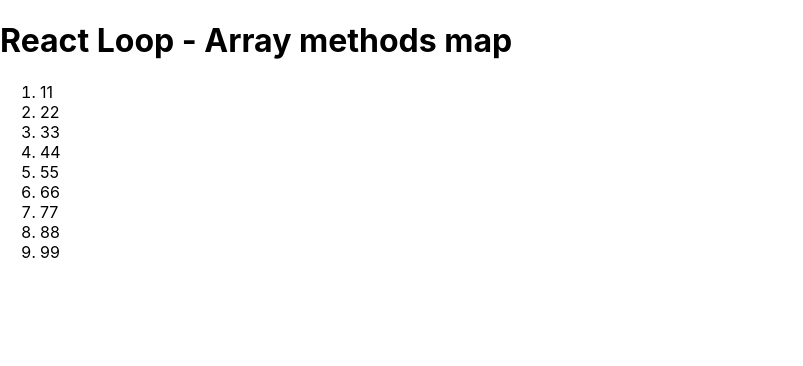
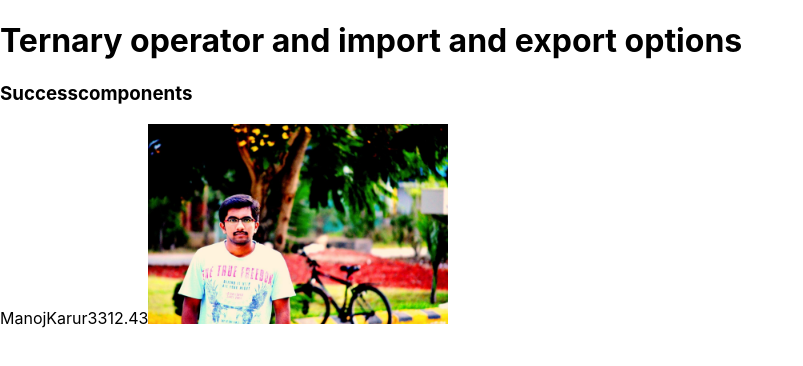
Before and after one commit to mu-kumaran/reacttutorial, a React (Create React App) app: page / in a window 1280 px wide. Shown: the top 366 px of the page, without its empty margins (0-803 px from the left). Built offline with nearby package versions, Linux system fonts and the light colour scheme.

Commit message:
Files updation

```diff
--- a/src/App.js
+++ b/src/App.js
@@ -9,6 +9,27 @@
   }
 }
 export default App*/
+
+import Failcomponents from "./components/Failcomponents";
+import Successcomponents from "./components/Successcomponents";
+import {name, place, age, data, photo} from "./components/Commonfilevar"
+
+function Manoj()
+{
+  var test = true;
+  return(
+    <>
+      <h1>Ternary operator and import and export options</h1>
+      <h3>{test?<Successcomponents />:<Failcomponents/>}</h3>
+      {name}
+      {place}
+      {age}
+      {data}
+      <img src={photo} alt="manoj in CSIR-SERC" height='200px' width='300px'></img>
+    </>
+  )
+}
+export default Manoj
 
 /*import myimg from './images/Manoj_2.jpg'
 function Manoj()
@@ -252,19 +273,35 @@
 }
 export default Manoj */
 
-function Manoj(){
+// function Manoj(){
 
-  var arr = [11,22,33,44,55,66,77,88,99];
-  return(
-    <>
-      <h1>React Loop - Array methods map</h1>
-      <ol>
-        {arr.map(val=><li>{val}</li>)}
-      </ol>
-    </>
-  )
-}
-export default Manoj
+//   var arr = [11,22,33,44,55,66,77,88,99];
+//   var [a,b,...c] = arr;
+//   console.log(typeof(c));
+//   console.log(Array.isArray(c));
+//   //var s = 0;
+//   return(
+//     <>
+//       <h1>React Loop - Array methods map</h1>
+//       <ol>
+//         {arr.map((val,i)=><li key={i}>{val}</li>)}
+//         {/* Here i represents the index of the mapping element */}
+//         {/* {arr.map((val,s)=><li key={s+1}>{val} {s+1}</li>)} */}
+//       </ol>
+
+//       <h1>Spread operator</h1>
+//       <h3>index 0: {a}</h3>
+//       <h3>index 1: {b}</h3>
+//       <h3>index 2 onwards : {c}</h3>
+
+//       <ol>
+//         {c.map((val,i)=><li key={i}>{val}</li>)}
+//       </ol>
+//     </>
+//   )
+// }
+// export default Manoj
+
 
 
 /* Default REACT App components */
--- /dev/null
+++ b/src/components/Commonfilevar.js
@@ -0,0 +1,7 @@
+var  name = "Manoj";
+var place = "Karur";
+var age = 33;
+var data = 12.43;
+var photo = require("../images/Manoj_2.jpg");
+
+export {name,place,age,data,photo}
--- /dev/null
+++ b/src/components/Failcomponents.js
@@ -0,0 +1,9 @@
+import React from 'react'
+
+const Failcomponents = () => {
+  return (
+    <div>Failcomponents</div>
+  )
+}
+
+export default Failcomponents
--- /dev/null
+++ b/src/components/Successcomponents.js
@@ -0,0 +1,9 @@
+import React from 'react'
+
+const Successcomponents = () => {
+  return (
+    <div>Successcomponents</div>
+  )
+}
+
+export default Successcomponents
```
